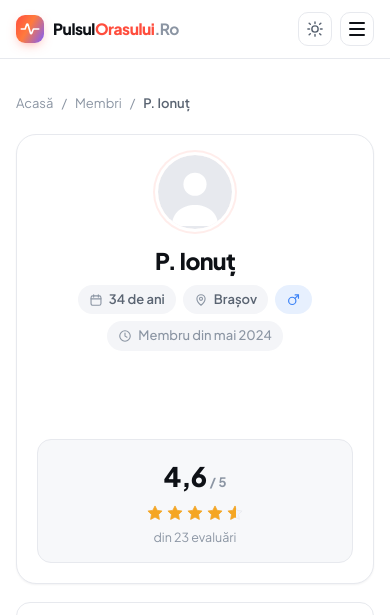
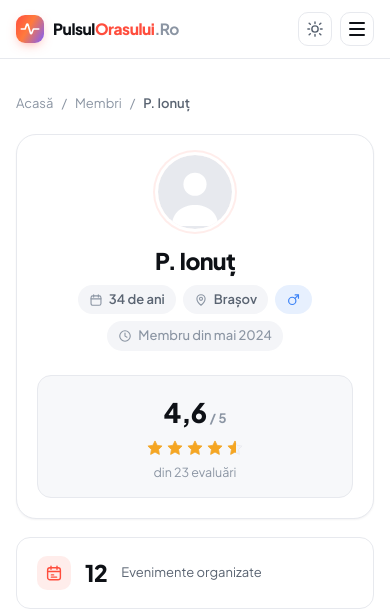
Before and after one commit to mrsilviuro/Pulsul-Orasului, a PHP site: page /pulsulorasului/profil.php in a window 390 px wide. Shown: the top 615 px of the page. Run offline with PHP 8.4, Linux system fonts and the light colour scheme.

Commit message:
Scoate golul de sub pastile pe ecran îngust
Fixul de ieri a pus flex: 1 1 260px pe blocul cu numele, ca nota să nu
mai sară pe rândul următor prea devreme. Basis-ul ăla se aplică însă pe
axa principală, iar sub 640px antetul trece pe coloană — deci cei 260px
au încetat să mai fie lățime și au devenit înălțime. Blocul rămânea
întins pe verticală, cu până la o sută de pixeli goi între ultima
pastilă și caseta cu nota.

„flex: none" în chiar blocul care schimbă direcția pune lucrurile la
loc. Peste prag nu se schimbă nimic: acolo rândul e tot orizontal și
basis-ul își face treaba mai departe.

Măsurat pe nouă lățimi: coada goală din blocul cu numele e acum zero
peste tot, iar distanța până la notă e exact gap-ul de 24px al
antetului. Aserțiunile de la fixul anterior trec toate paisprezece.

Co-Authored-By: Claude Opus 5 <noreply@anthropic.com>
Claude-Session: https://claude.ai/code/session_01KN25GiDrNHAb79i1it36P9

```diff
--- a/assets/css/style.css
+++ b/assets/css/style.css
@@ -2063,7 +2063,22 @@ body { overscroll-behavior-y: none; }
 
 @media (max-width: 640px) {
   .profile { flex-direction: column; align-items: stretch; padding: 20px; }
-  .profile__id { flex-direction: column; align-items: center; text-align: center; }
+  /**
+   * „flex: none" anulează aici basis-ul de 260px pus mai sus.
+   *
+   * De sus în jos, .profile e coloană, iar într-o coloană flex-basis nu mai
+   * înseamnă lățime, ci ÎNĂLȚIME. Lăsat așa, blocul cu numele s-ar întinde pe
+   * 260px pe verticală și ar rămâne un gol mare între pastile și notă.
+   *
+   * Cei 260px își fac treaba doar cât timp rândul e orizontal — adică exact
+   * până la pragul ăsta, unde nu mai avem nimic de rupt.
+   */
+  .profile__id {
+    flex: none;
+    flex-direction: column;
+    align-items: center;
+    text-align: center;
+  }
   .facts { justify-content: center; }
   .rating { width: 100%; }
   .rating-summary { gap: 20px; justify-content: center; }
--- a/inc/antet.php
+++ b/inc/antet.php
@@ -106,7 +106,7 @@ if ($logat) {
 <link rel="preconnect" href="https://fonts.googleapis.com">
 <link rel="preconnect" href="https://fonts.gstatic.com" crossorigin>
 <link href="https://fonts.googleapis.com/css2?family=Plus+Jakarta+Sans:wght@400;500;600;700;800&display=swap" rel="stylesheet">
-<link rel="stylesheet" href="assets/css/style.css?v=17">
+<link rel="stylesheet" href="assets/css/style.css?v=18">
 
 <!-- Setează tema ÎNAINTE de randare, ca să nu apară un flash alb pe dark mode -->
 <script>
--- a/inc/subsol.php
+++ b/inc/subsol.php
@@ -94,6 +94,6 @@ if (session_status() === PHP_SESSION_ACTIVE && !empty($_SESSION['mesaj_bun'])) {
 <div class="toast" id="toast" role="status" aria-live="polite"
      data-mesaj="<?= h($mesajTrecator) ?>"></div>
 
-<script src="assets/js/main.js?v=17"></script>
+<script src="assets/js/main.js?v=18"></script>
 </body>
 </html>
```
